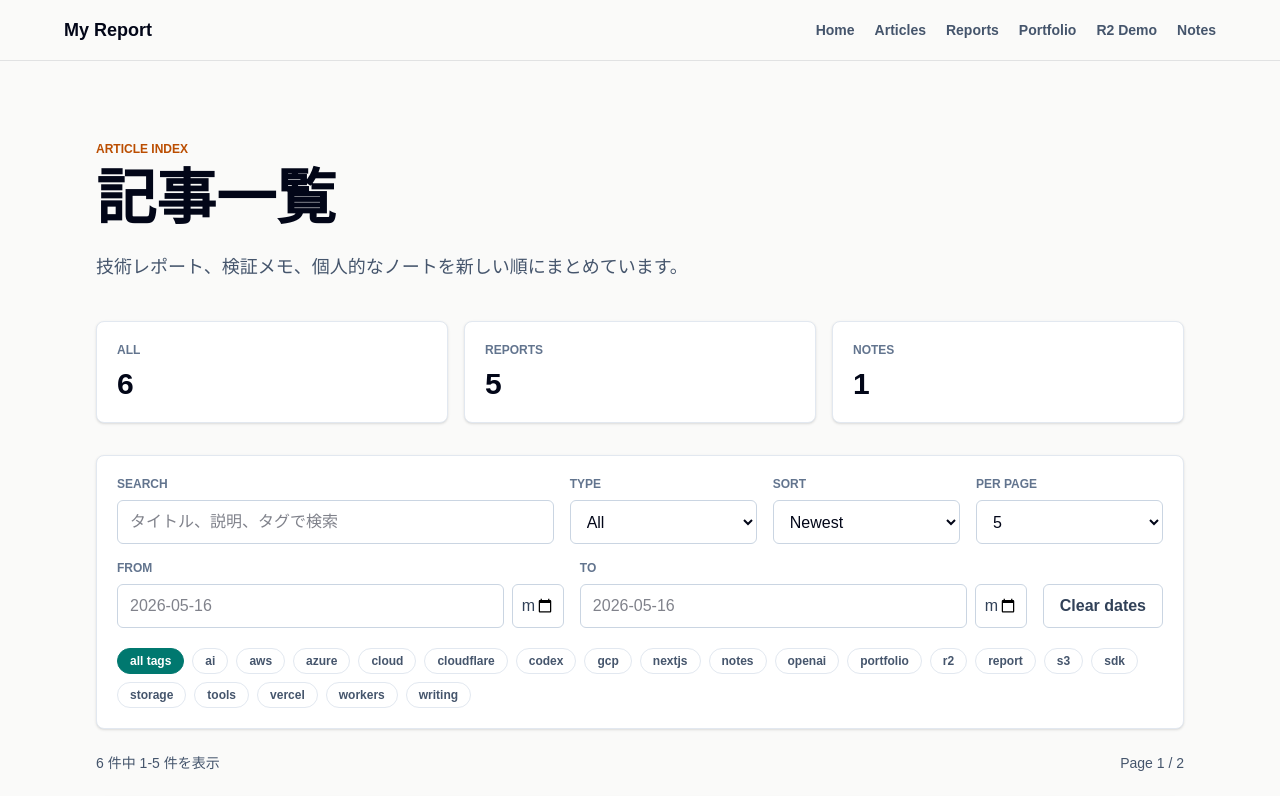
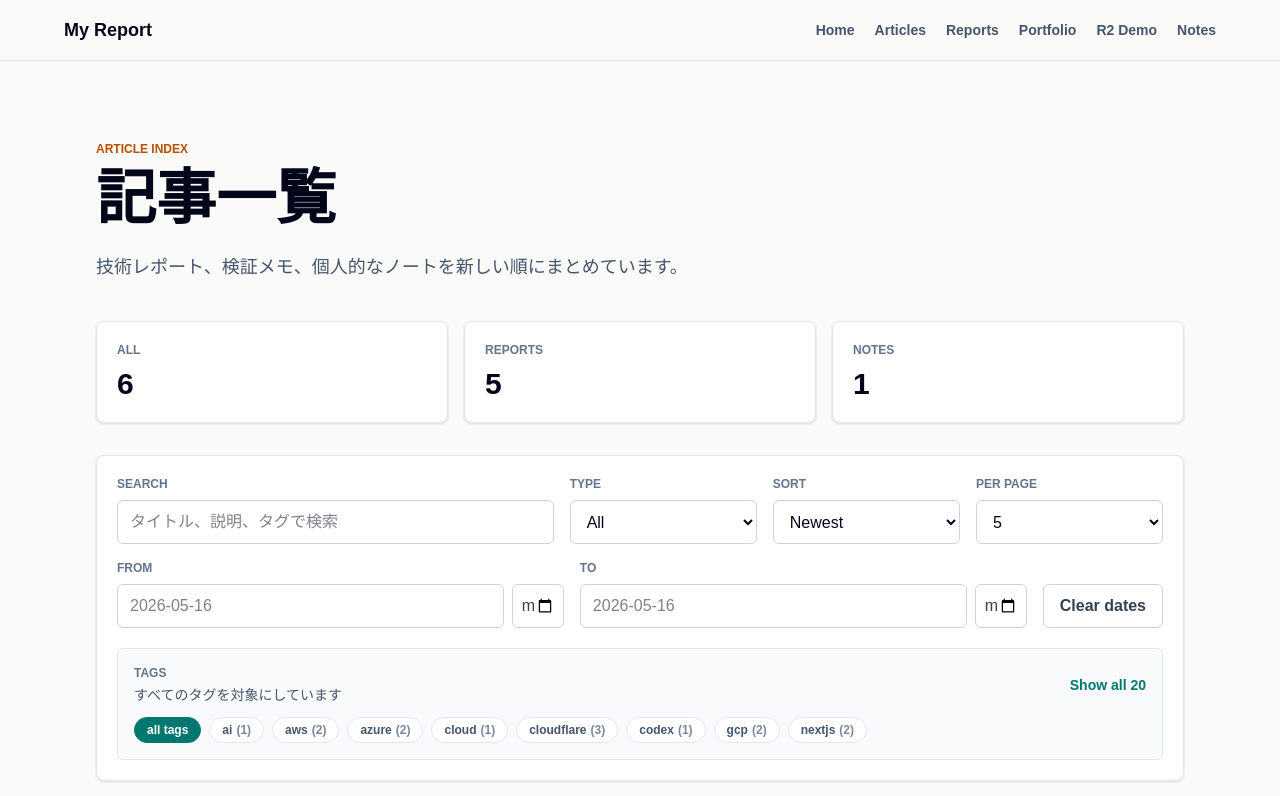
Before and after one commit to 0x46y/MyReport, a Next.js app: page /articles in a window 1280 px wide. Shown: the top 796 px of the page. Built offline with nearby package versions, Linux system fonts and the light colour scheme.

Commit message:
タグ整理

```diff
--- a/app/articles/ArticlesExplorer.tsx
+++ b/app/articles/ArticlesExplorer.tsx
@@ -17,12 +17,37 @@ export default function ArticlesExplorer({ posts }: { posts: ArticleSummary[] })
   const [pageSize, setPageSize] = useState(5);
   const [dateFrom, setDateFrom] = useState("");
   const [dateTo, setDateTo] = useState("");
+  const [showAllTags, setShowAllTags] = useState(false);
   const [page, setPage] = useState(1);
 
-  const tags = useMemo(
-    () => Array.from(new Set(posts.flatMap((post) => post.tags))).sort((a, b) => a.localeCompare(b)),
-    [posts],
-  );
+  const tags = useMemo(() => {
+    const counts = new Map<string, number>();
+
+    posts.forEach((post) => {
+      post.tags.forEach((tag) => {
+        counts.set(tag, (counts.get(tag) ?? 0) + 1);
+      });
+    });
+
+    return Array.from(counts.entries())
+      .map(([name, count]) => ({ name, count }))
+      .sort((a, b) => a.name.localeCompare(b.name, "ja"));
+  }, [posts]);
+
+  const visibleTags = useMemo(() => {
+    if (showAllTags) {
+      return tags;
+    }
+
+    const topTags = tags.slice(0, 8);
+
+    if (selectedTag === "all" || topTags.some((tag) => tag.name === selectedTag)) {
+      return topTags;
+    }
+
+    const activeTag = tags.find((tag) => tag.name === selectedTag);
+    return activeTag ? [...topTags.slice(0, 7), activeTag] : topTags;
+  }, [selectedTag, showAllTags, tags]);
 
   const filteredPosts = useMemo(() => {
     const normalizedQuery = query.trim().toLowerCase();
@@ -154,7 +179,26 @@ export default function ArticlesExplorer({ posts }: { posts: ArticleSummary[] })
           </button>
         </div>
 
-        <div className="mt-5 flex flex-wrap gap-2">
+        <div className="mt-5 rounded-md border border-slate-200 bg-slate-50 p-4">
+          <div className="mb-3 flex flex-wrap items-center justify-between gap-3">
+            <div>
+              <p className="text-xs font-black uppercase tracking-normal text-slate-500">Tags</p>
+              <p className="mt-1 text-sm text-slate-600">
+                {selectedTag === "all" ? "すべてのタグを対象にしています" : `${selectedTag} で絞り込み中`}
+              </p>
+            </div>
+            {tags.length > 8 ? (
+              <button
+                className="text-sm font-black text-teal-700 underline-offset-4 hover:underline"
+                onClick={() => setShowAllTags((value) => !value)}
+                type="button"
+              >
+                {showAllTags ? "Show less" : `Show all ${tags.length}`}
+              </button>
+            ) : null}
+          </div>
+
+          <div className="flex flex-wrap gap-2">
             <button
               className={tagButtonClass(selectedTag === "all")}
               onClick={() => {
@@ -165,19 +209,21 @@ export default function ArticlesExplorer({ posts }: { posts: ArticleSummary[] })
             >
               all tags
             </button>
-          {tags.map((tag) => (
+            {visibleTags.map((tag) => (
               <button
-              className={tagButtonClass(selectedTag === tag)}
-              key={tag}
+                className={tagButtonClass(selectedTag === tag.name)}
+                key={tag.name}
                 onClick={() => {
-                setSelectedTag(tag);
+                  setSelectedTag(tag.name);
                   resetPage();
                 }}
                 type="button"
               >
-              {tag}
+                {tag.name}
+                <span className="ml-1 opacity-70">({tag.count})</span>
               </button>
             ))}
+          </div>
         </div>
       </div>
 
```
Lines whose indentation alone changed are shown as unchanged.
